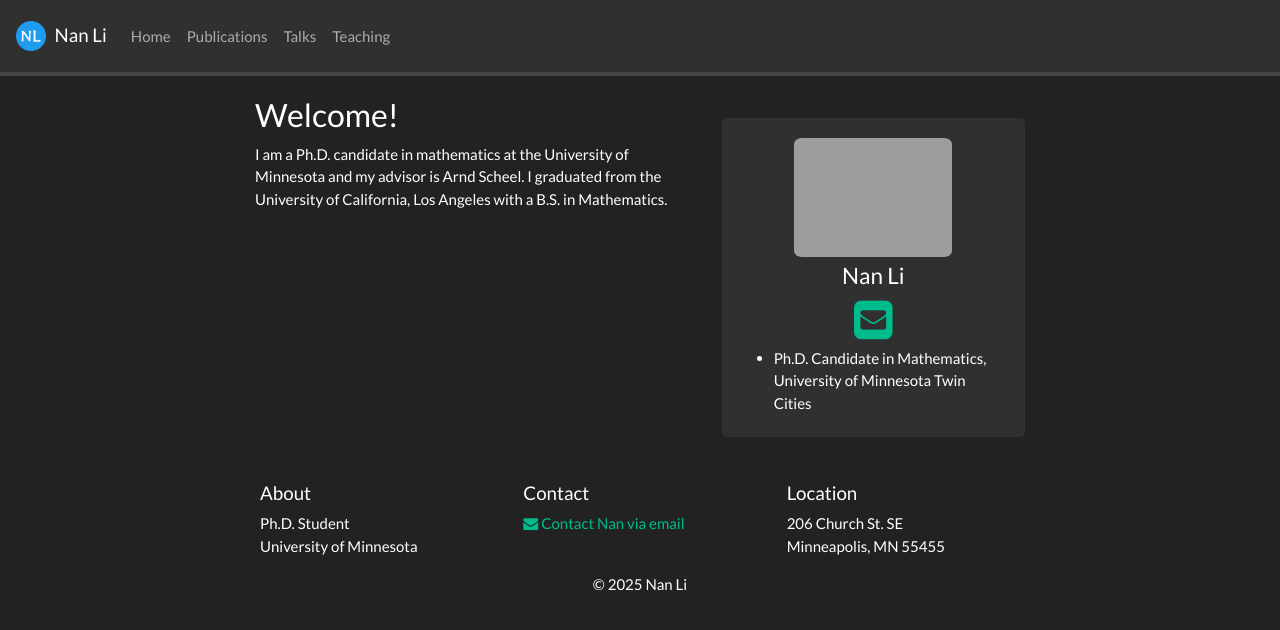
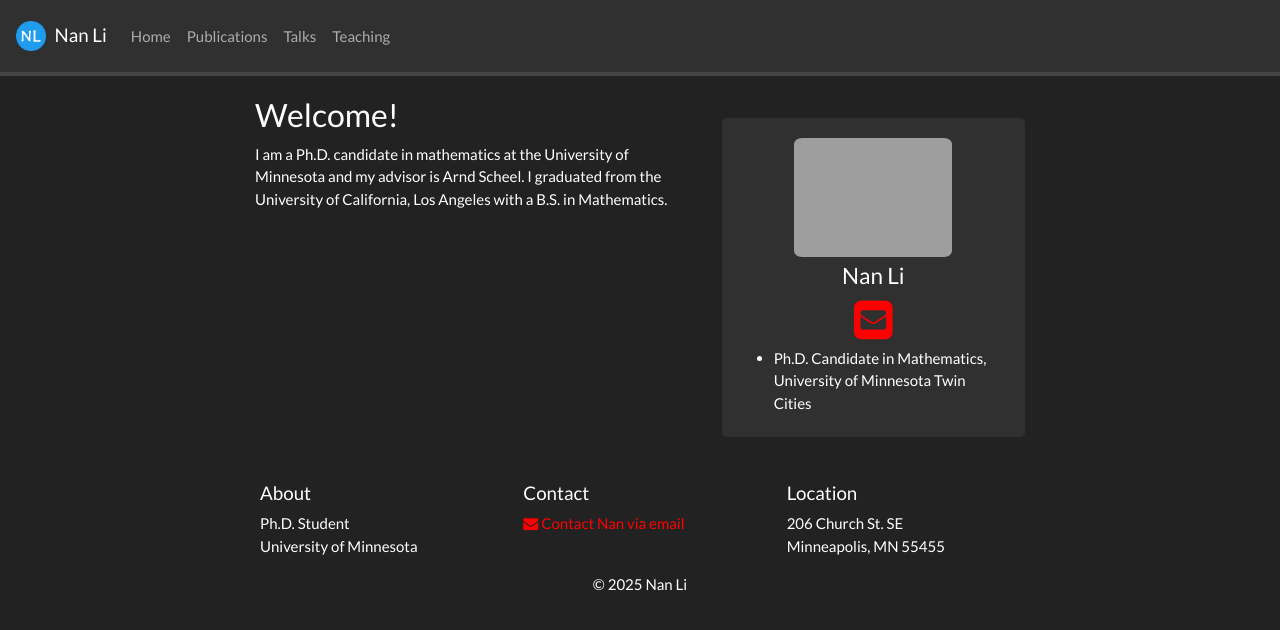
Before and after one commit to eigennan/eigennan.github.io, a Jekyll site: the page built from _pages/home.md, in a window 1280 px wide. Shown: the top 630 px of the page. Built offline with Jekyll 4.4.1, drawn with Linux system fonts in a browser that asks for light colours; nearby versions of some CDN libraries; a style sheet for code colours, icons or effects is not loaded.

Commit message:
Update main.scss

```diff
--- a/assets/main.scss
+++ b/assets/main.scss
@@ -11,3 +11,7 @@ $baseurl: "{{ site.url }}{{ site.baseurl }}";
 // @import "bootstrap_customization";
 @import "bootstrap";
 @import "SHB_css";
+
+a:link {
+  color: red;
+}
```
